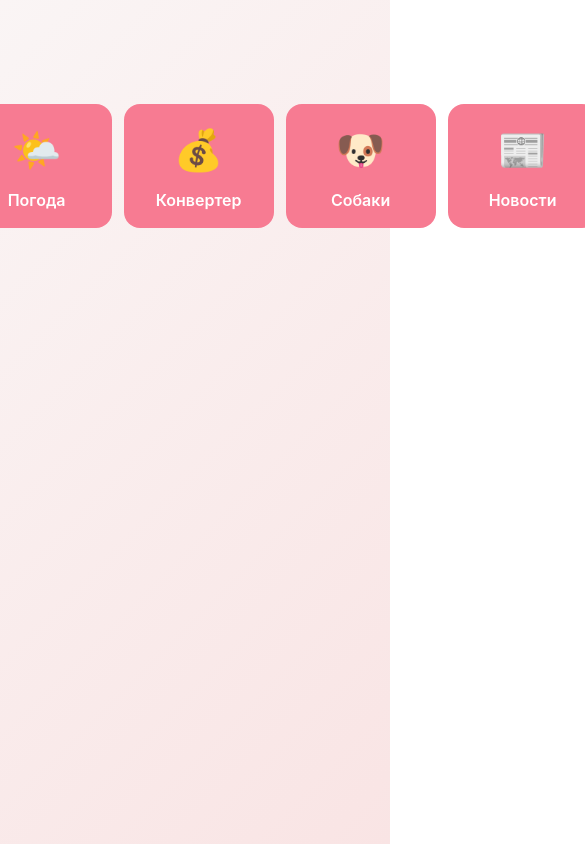
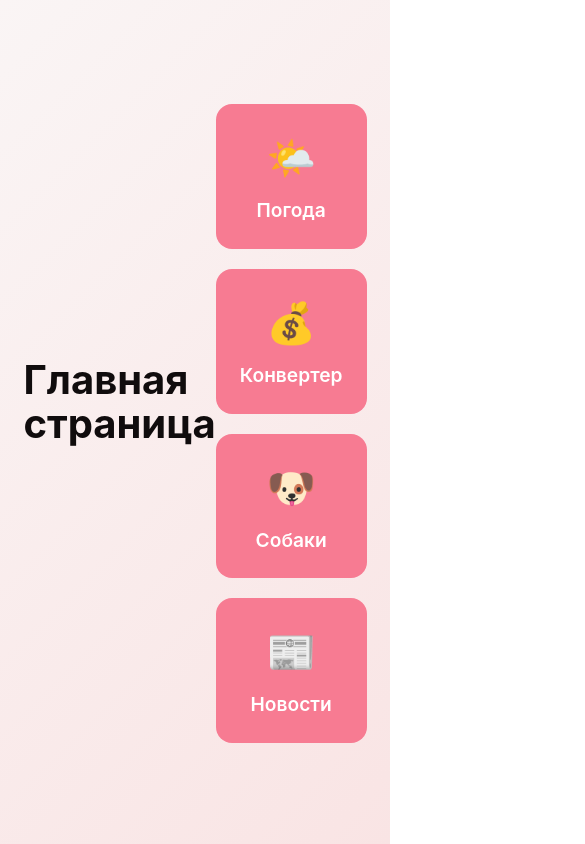
Before and after one commit to wraxau/web-laba3-react-ts, a React (Vite) app: page / in a window 390 px wide. Shown: the top 844 px of the page, 585 px wide, since content can reach past the window. Built offline with nearby package versions, Linux system fonts and the light colour scheme.

Commit message:
Мобильная версия

```diff
--- a/src/styles/main.css
+++ b/src/styles/main.css
@@ -42,33 +42,16 @@
   .cards {
     grid-template-columns: 1fr;
   }
-  .home-container{
+  .buttons-wrapper{
     grid-template-columns: 1fr;
   }
   .news-card{
     grid-template-columns: 1fr;
   }
   .nav {
-    gap: 16px;
+    gap: 10px;
     flex-wrap: wrap;
     justify-content: center;
-  }
-
-  .buttons-wrapper {
-    gap: 12px;
-  }
-
-  .section-button {
-    padding: 1rem;
-    font-size: 1rem;
-  }
-
-  h1 {
-    font-size: 2.2em;
-  }
-
-  #app {
-    padding: 1.5rem 1rem;
   }
 }
 
```
